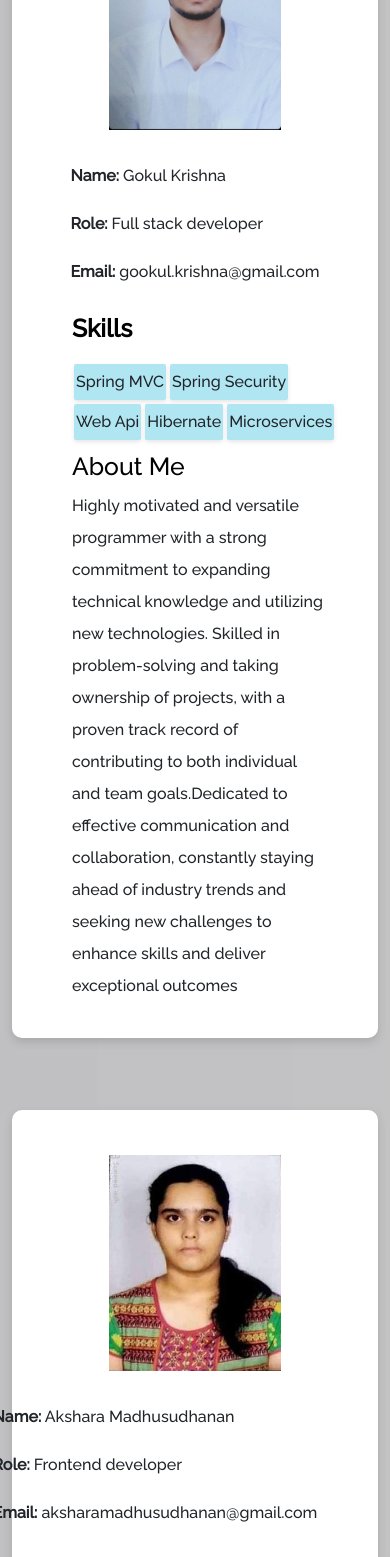
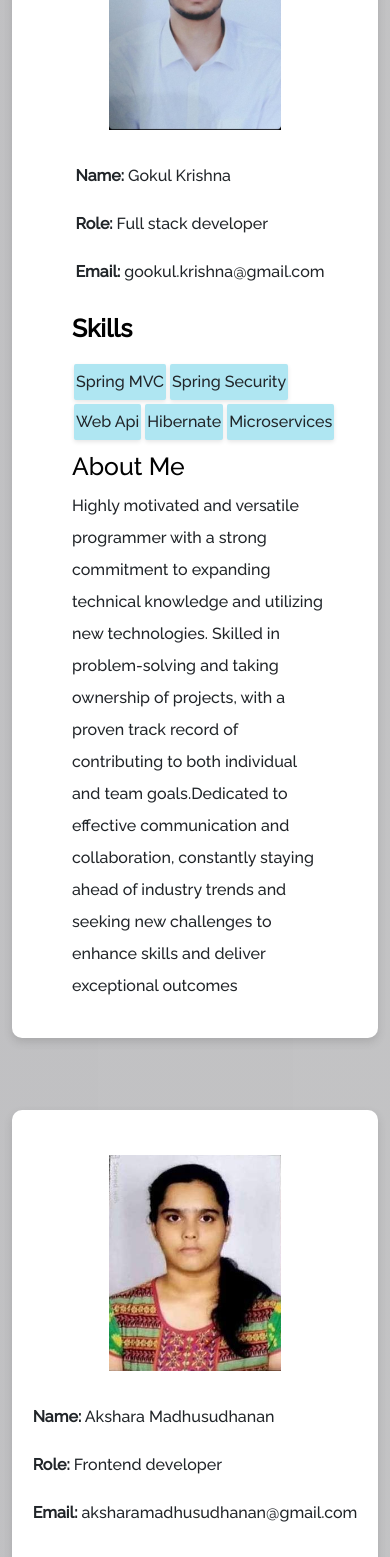
Before and after one commit to gokul-2408/Portfolio-master, a React (Create React App) app: page / in a window 390 px wide. Shown: the part 920-2477 px from the top of the page. Built offline with nearby package versions, Linux system fonts and the light colour scheme.

Commit message:
Update style.css

```diff
--- a/src/style.css
+++ b/src/style.css
@@ -448,12 +448,12 @@ button:focus {
   .user {
     padding: 0px !important;
     padding-top: 30px !important;
+    margin-left: 10px !important;
 
   }
   .user1 {
     padding: 0px !important;
     padding-top: 30px !important;
-    margin-left: -80px !important;
 
   }
   .skill-div {
```
